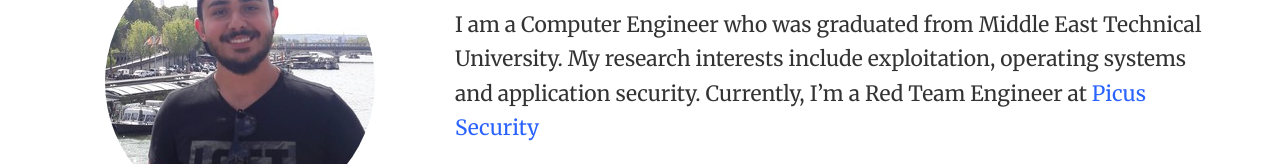
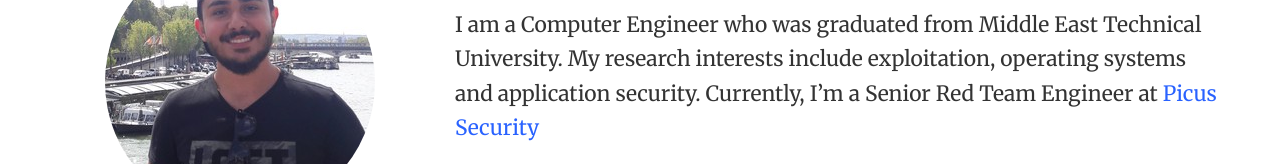
Before and after one commit to frkngksl/frkngksl.github.io, a plain HTML site: page index.html in a window 1280 px wide. Shown: the part 203-367 px from the top of the page. Drawn offline with nearby package versions, Linux system fonts and the light colour scheme; some packages are replaced by stand-ins of ours; some icons are missing.

Commit message:
Update index.html

```diff
--- a/index.html
+++ b/index.html
@@ -592,7 +592,7 @@
 
     <h1>Biography</h1>
 
-    <p>I am a Computer Engineer who was graduated from Middle East Technical University. My research interests include exploitation, operating systems and application security. Currently, I&rsquo;m a Red Team Engineer at <a href="https://www.picussecurity.com/">Picus Security</a></p>
+    <p>I am a Computer Engineer who was graduated from Middle East Technical University. My research interests include exploitation, operating systems and application security. Currently, I&rsquo;m a Senior Red Team Engineer at <a href="https://www.picussecurity.com/">Picus Security</a></p>
 
 
     <div class="row">
```
